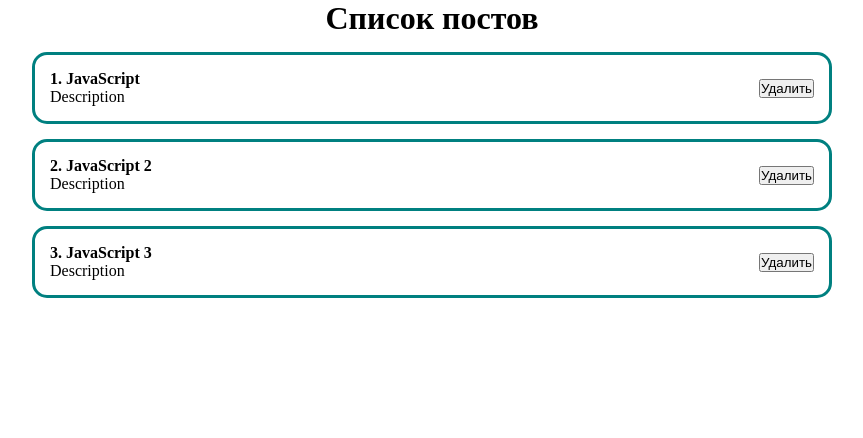
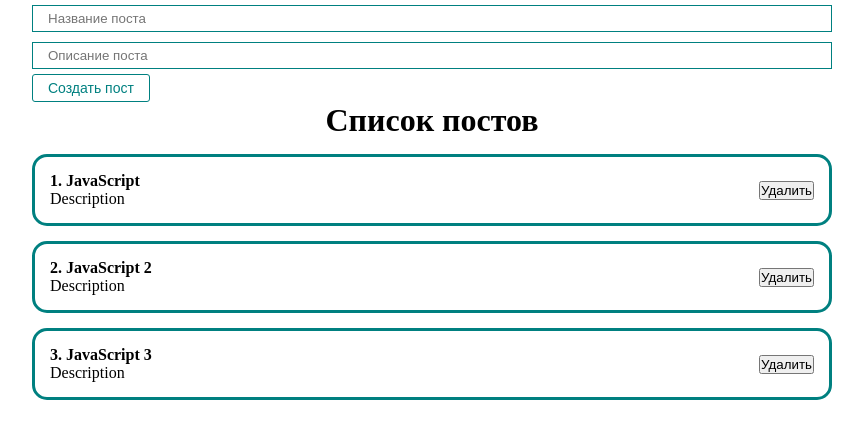
Before and after one commit to Alexander-Gladkikh/react_project, a React (Create React App) app: page / in a window 1280 px wide. Shown: the top 438 px of the page, without its empty margins (208-1071 px from the left). Built offline with nearby package versions, Linux system fonts and the light colour scheme.

Commit message:
create UI component button and input

```diff
--- a/src/App.js
+++ b/src/App.js
@@ -1,6 +1,8 @@
 import React, {useState} from 'react'
 import PostItem from "./components/PostItem";
 import PostList from "./components/PostList";
+import MyButton from "./components/UI/button/MyButton";
+import MyInput from "./components/UI/input/MyInput";
 
 function App() {
     const [post, setPost] = useState([
@@ -11,6 +13,11 @@
 
     return (
         <div className="App">
+            <form action="">
+                <MyInput type="text" placeholder={'Название поста'}></MyInput>
+                <MyInput type="text" placeholder={'Описание поста'}></MyInput>
+                <MyButton > Создать пост</MyButton>
+            </form>
             <PostList post={post} title={'Список постов'}/>
         </div>
     );
--- /dev/null
+++ b/src/components/UI/button/MyButton.jsx
@@ -0,0 +1,12 @@
+import React from 'react';
+import s from './MyButton.module.css'
+
+const MyButton = ({children, ...props}) => {
+    return (
+        <button {...props} className={s.myBtn}>
+            {children}
+        </button>
+    );
+};
+
+export default MyButton;
--- /dev/null
+++ b/src/components/UI/button/MyButton.module.css
@@ -0,0 +1,9 @@
+.myBtn {
+    padding: 5px 15px;
+    color: teal;
+    font-size: 14px;
+    background: transparent;
+    border: 1px solid teal;
+    border-radius: 3px;
+    cursor: pointer;
+}
--- /dev/null
+++ b/src/components/UI/input/MyInput.jsx
@@ -0,0 +1,10 @@
+import React from 'react';
+import s from './MyInput.module.css'
+
+const MyInput = (props) => {
+    return (
+        <input className={s.myInput} {...props}/>
+    );
+};
+
+export default MyInput;
--- /dev/null
+++ b/src/components/UI/input/MyInput.module.css
@@ -0,0 +1,6 @@
+.myInput {
+    width: 100%;
+    padding: 5px 15px;
+    margin: 5px 0;
+    border: 1px solid teal;
+}
```
